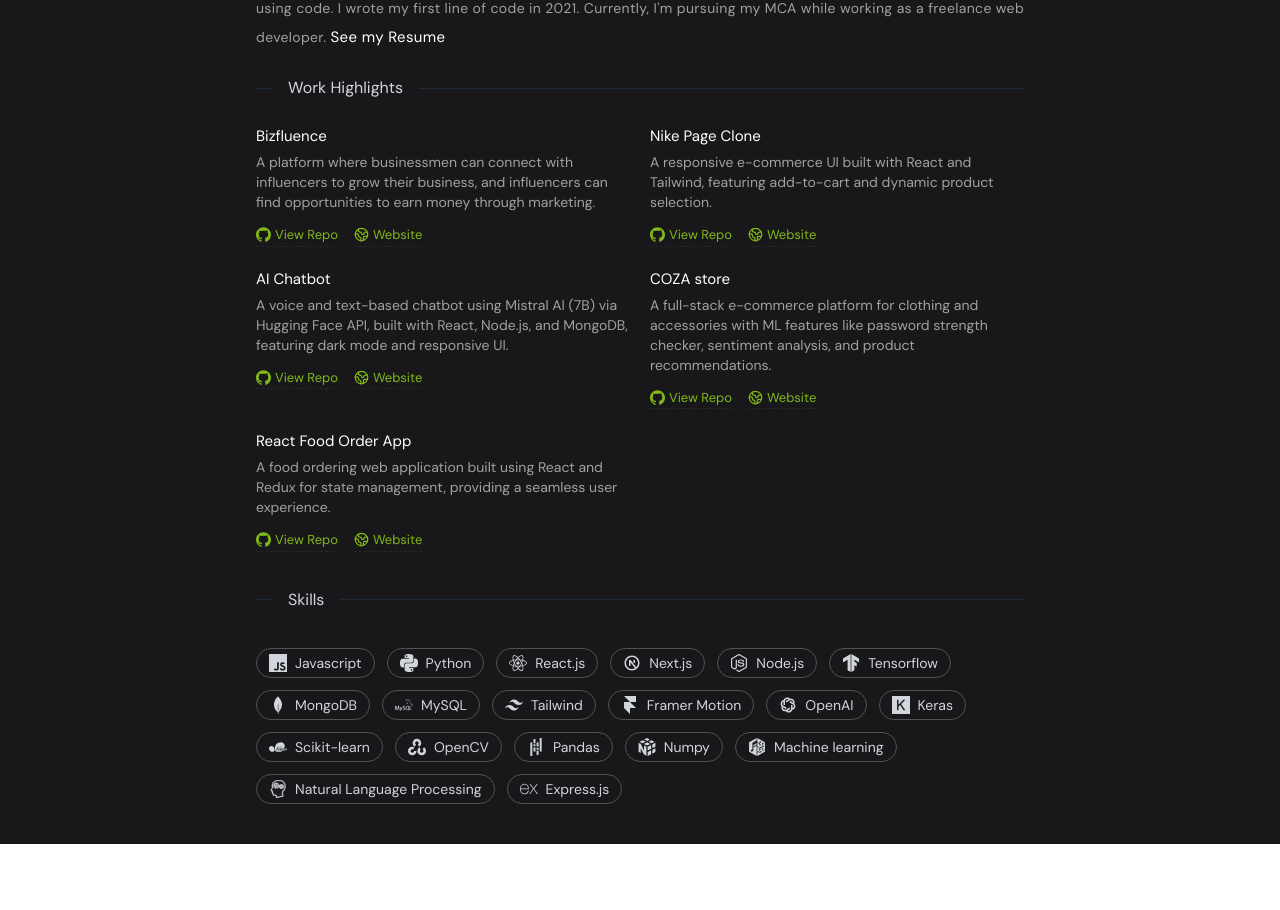
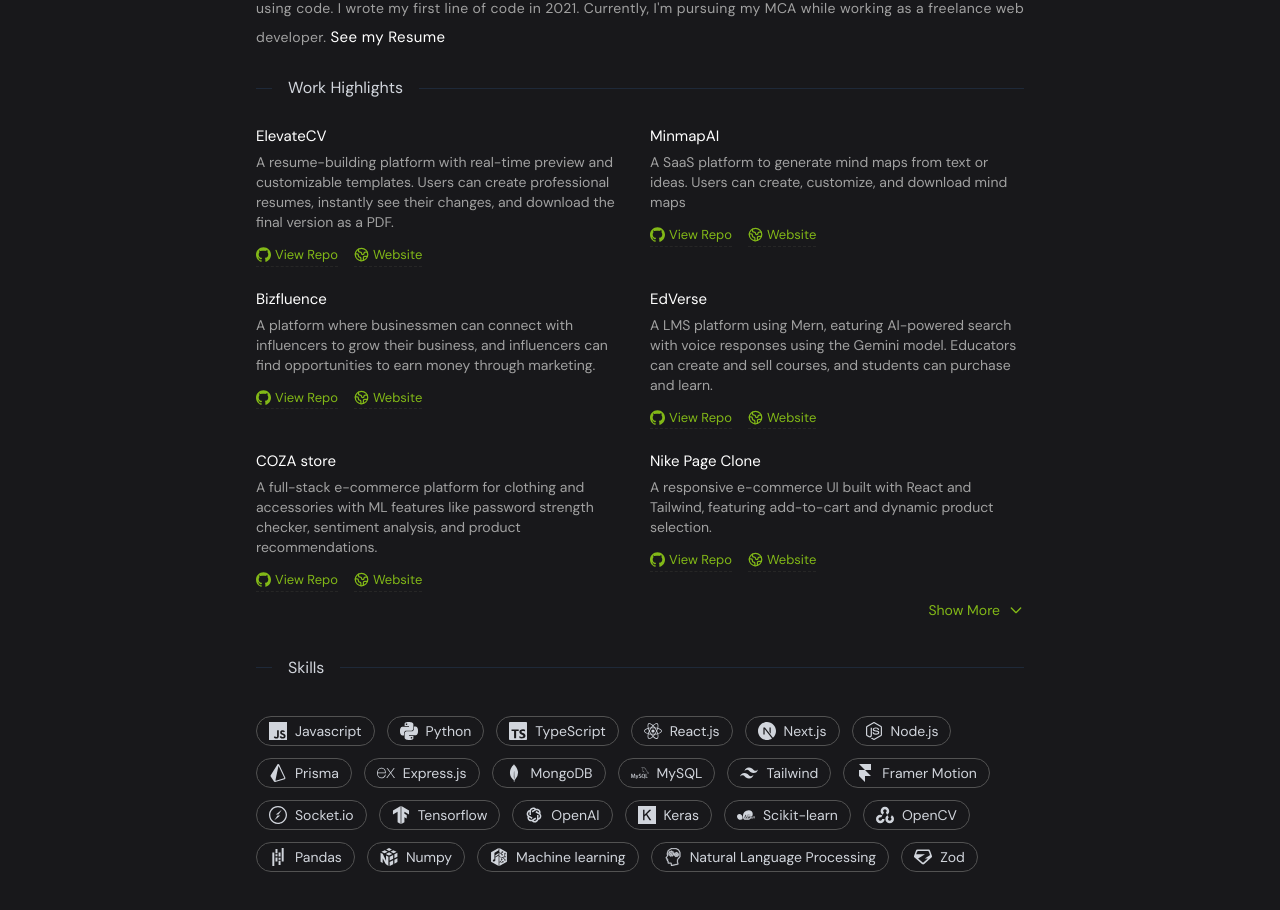
Before and after one commit to S4vad/Portfolio_dev, a React (Vite) app: page / in a window 1280 px wide. Shown: the part 178-1088 px from the top of the page. Before the commit the page ends 1022 px from the top, so only its background shows below. Built offline with nearby package versions, Linux system fonts and the light colour scheme.

Commit message:
added new projects

```diff
--- a/src/data/data.js
+++ b/src/data/data.js
@@ -1,11 +1,41 @@
 const platformInfo = [
+  {
+    title: "ElevateCV",
+    description:
+      "A resume-building platform with real-time preview and customizable templates. Users can create professional resumes, instantly see their changes, and download the final version as a PDF.",
+    gitLink: "https://github.com/S4vad/Resume-builder-Next-js-full-stack",
+    webLink: "https://resume-builder-five-ashy.vercel.app",
+  },
+  {
+    title: "MinmapAI",
+    description:
+      "A SaaS platform to generate mind maps from text or ideas. Users can create, customize, and download mind maps",
+    gitLink: "https://github.com/S4vad/Mindmap-Ai",
+    webLink: "https://mindmap-ai-chi.vercel.app",
+  },
   {
     title: "Bizfluence",
     description:
       "A platform where businessmen can connect with influencers to grow their business, and influencers can find opportunities to earn money through marketing.",
-    gitLink: "https://github.com/your-repo-link",
+    gitLink: "https://github.com/S4vad/BizFlunece",
+    webLink: "https://biz-flunece.vercel.app",
+  },
+  {
+    title: "EdVerse",
+    description:
+      " A LMS platform using Mern, eaturing AI-powered search with voice responses using the Gemini model. Educators can create and sell courses, and students can purchase and learn.",
+    gitLink: "https://github.com/S4vad/LMS-using-Mern",
+    webLink: "https://edverse-kappa.vercel.app",
+  },
+  {
+    title: "COZA store",
+    description:
+      "A full-stack e-commerce platform for clothing and accessories with ML features like password strength checker, sentiment analysis, and product recommendations.",
+    gitLink:
+      "https://github.com/S4vad Ecommerce_clothing_store_integrated_with_machine_learning-",
     webLink: "https://your-website-link.com",
   },
+
   {
     title: "Nike Page Clone",
     description:
@@ -22,13 +52,22 @@
     gitLink: "https://github.com/S4vad/Voice-and-Text-Chatbot",
     webLink: "https://chatbot-neon-three.vercel.app",
   },
+
   {
-    title: "COZA store",
+    title: "LinkedIn Clone",
     description:
-      "A full-stack e-commerce platform for clothing and accessories with ML features like password strength checker, sentiment analysis, and product recommendations.",
-    gitLink: "https://github.com/your-repo-link",
-    webLink: "https://your-website-link.com",
+      "A social networking platform built with the MERN stack and Socket.io, featuring real-time likes, comments, and posts with a modern responsive UI.",
+    gitLink: "https://github.com/S4vad/LinkdIn-FrontEnd",
+    webLink: "https://linkdin-gold.vercel.app",
   },
+  {
+    title: "YouTube Clone",
+    description:
+      "A video streaming platform built with React and Tailwind CSS, featuring YouTube API integration for fetching videos, search with live suggestions, and responsive UI.",
+    gitLink: "https://github.com/S4vad/Youtube_clone_React-Redux",
+    webLink: "https://youtube-clone-react.vercel.app",
+  },
+
   {
     title: "React Food Order App",
     description:
--- a/src/pages/Main.jsx
+++ b/src/pages/Main.jsx
@@ -6,7 +6,7 @@
 
 export default function Main() {
   return (
-    <div className="pt-5 md:pt-8">
+    <div className="pt-6.5 md:pt-8">
       <Toaster />
       <div className="flex flex-col gap-3 w-full min-[1800px]:w-[65%]">
         <div className="flex justify-between ">
@@ -50,7 +50,7 @@
             first line of code in 2021. Currently, I'm pursuing my MCA while
             working as a freelance web developer. <span> </span>
             <a
-              href="https://drive.google.com/file/d/1jLgQ-8uITiOJILSsu2ULCabp-BJowfLw/view?usp=drive_link"
+              href={import.meta.env.VITE_RESUME_LINK}
               className="inline-block hover:scale-102 transition-all hover:text-yellow-200 text-[#FFFFFF]"
             >
               <span className="text-[15px]">See my Resume</span>
--- a/src/pages/Svg.jsx
+++ b/src/pages/Svg.jsx
@@ -6,9 +6,9 @@
   const isMediumUp = useMediaQuery("(min-width: 768px)");
   return (
     <motion.div
-      initial={{ opacity: 0, x: isMediumUp ? 85 : 20}}
+      initial={{ opacity: 0, x: isMediumUp ? 85 : 20 }}
       whileInView={{ opacity: 1, x: 0 }}
-      transition={{ duration: 0.9 ,delay:0.2}}
+      transition={{ duration: 0.9, delay: 0.2 }}
       class="flex items-center gap-3 flex-wrap text-[#212529] pb-10"
     >
       <div class="flex items-center text-sm hover:scale-[1.05] rounded-full text-gray-300 transition-all cursor-pointer gap-2 px-3 py-1 border border-neutral-600">
@@ -46,6 +46,22 @@
           stroke="currentColor"
           fill="currentColor"
           stroke-width="0"
+          height="18"
+          width="18"
+          viewBox="0 0 24 24"
+          xmlns="http://www.w3.org/2000/svg"
+        >
+          <title>TypeScript</title>
+          <path d="M1.125 0C.502 0 0 .502 0 1.125v21.75C0 23.498.502 24 1.125 24h21.75c.623 0 1.125-.502 1.125-1.125V1.125C24 .502 23.498 0 22.875 0zm17.363 9.75c.612 0 1.154.037 1.627.111a6.38 6.38 0 0 1 1.306.34v2.458a3.95 3.95 0 0 0-.643-.361 5.093 5.093 0 0 0-.717-.26 5.453 5.453 0 0 0-1.426-.2c-.3 0-.573.028-.819.086a2.1 2.1 0 0 0-.623.242c-.17.104-.3.229-.393.374a.888.888 0 0 0-.14.49c0 .196.053.373.156.529.104.156.252.304.443.444s.423.276.696.41c.273.135.582.274.926.416.47.197.892.407 1.266.628.374.222.695.473.963.753.268.279.472.598.614.957.142.359.214.776.214 1.253 0 .657-.125 1.21-.373 1.656a3.033 3.033 0 0 1-1.012 1.085 4.38 4.38 0 0 1-1.487.596c-.566.12-1.163.18-1.79.18a9.916 9.916 0 0 1-1.84-.164 5.544 5.544 0 0 1-1.512-.493v-2.63a5.033 5.033 0 0 0 3.237 1.2c.333 0 .624-.03.872-.09.249-.06.456-.144.623-.25.166-.108.29-.234.373-.38a1.023 1.023 0 0 0-.074-1.089 2.12 2.12 0 0 0-.537-.5 5.597 5.597 0 0 0-.807-.444 27.72 27.72 0 0 0-1.007-.436c-.918-.383-1.602-.852-2.053-1.405-.45-.553-.676-1.222-.676-2.005 0-.614.123-1.141.369-1.582.246-.441.58-.804 1.004-1.089a4.494 4.494 0 0 1 1.47-.629 7.536 7.536 0 0 1 1.77-.201zm-15.113.188h9.563v2.166H9.506v9.646H6.789v-9.646H3.375z" />
+        </svg>
+
+        <p>TypeScript</p>
+      </div>
+      <div class="flex items-center text-sm hover:scale-[1.05] rounded-full text-gray-300  transition-all cursor-pointer gap-2 px-3 py-1 border border-neutral-600">
+        <svg
+          stroke="currentColor"
+          fill="currentColor"
+          stroke-width="0"
           viewBox="0 0 512 512"
           height="18"
           width="18"
@@ -55,19 +71,22 @@
         </svg>
         <p>React.js</p>
       </div>
-      <div class="flex items-center text-sm hover:scale-[1.05] rounded-full text-gray-300 transition-all cursor-pointer gap-2 px-3 py-1 border border-neutral-600">
+
+      <div class="flex items-center text-sm hover:scale-[1.05] rounded-full text-gray-300  transition-all cursor-pointer gap-2 px-3 py-1 border border-neutral-600">
         <svg
           stroke="currentColor"
           fill="currentColor"
           stroke-width="0"
-          viewBox="0 0 24 24"
           height="18"
           width="18"
+          viewBox="0 0 24 24"
           xmlns="http://www.w3.org/2000/svg"
         >
-          <path d="M17.6644 17.6493L10.2602 8H8V16H10V10.9462L16.0869 18.8788C14.8907 19.5909 13.4931 20 12 20C7.58172 20 4 16.4183 4 12C4 7.58172 7.58172 4 12 4C16.4183 4 20 7.58172 20 12C20 14.2053 19.1077 16.2022 17.6644 17.6493ZM12 22C17.5228 22 22 17.5228 22 12C22 6.47715 17.5228 2 12 2C6.47715 2 2 6.47715 2 12C2 17.5228 6.47715 22 12 22ZM14 12V8H16V12H14Z"></path>
+          <title>Next.js</title>
+          <path d="M18.665 21.978C16.758 23.255 14.465 24 12 24 5.377 24 0 18.623 0 12S5.377 0 12 0s12 5.377 12 12c0 3.583-1.574 6.801-4.067 9.001L9.219 7.2H7.2v9.596h1.615V9.251l9.85 12.727Zm-3.332-8.533 1.6 2.061V7.2h-1.6v6.245Z" />
         </svg>
-        <p>Next.js</p>
+
+        <p>Next.js </p>
       </div>
 
       <div class="flex items-center text-sm hover:scale-[1.05] rounded-full text-gray-300  transition-all cursor-pointer gap-2 px-3 py-1 border border-neutral-600">
@@ -97,12 +116,29 @@
           viewBox="0 0 24 24"
           xmlns="http://www.w3.org/2000/svg"
         >
-          <title>TensorFlow</title>
-          <path d="M1.292 5.856L11.54 0v24l-4.095-2.378V7.603l-6.168 3.564.015-5.31zm21.43 5.311l-.014-5.31L12.46 0v24l4.095-2.378V14.87l3.092 1.788-.018-4.618-3.074-1.756V7.603l6.168 3.564z" />
+          <title>Prisma</title>
+          <path d="M21.8068 18.2848L13.5528.7565c-.207-.4382-.639-.7273-1.1286-.7541-.5023-.0293-.9523.213-1.2062.6253L2.266 15.1271c-.2773.4518-.2718 1.0091.0158 1.4555l4.3759 6.7786c.2608.4046.7127.6388 1.1823.6388.1332 0 .267-.0188.3987-.0577l12.7019-3.7568c.3891-.1151.7072-.3904.8737-.7553s.1633-.7828-.0075-1.1454zm-1.8481.7519L9.1814 22.2242c-.3292.0975-.6448-.1873-.5756-.5194l3.8501-18.4386c.072-.3448.5486-.3996.699-.0803l7.1288 15.138c.1344.2856-.019.6224-.325.7128z" />
         </svg>
 
-        <p>Tensorflow</p>
+        <p>Prisma</p>
       </div>
+
+      <div class="flex items-center text-sm hover:scale-[1.05] rounded-full text-gray-300  transition-all cursor-pointer gap-2 px-3 py-1 border border-neutral-600">
+        <svg
+          stroke="currentColor"
+          fill="currentColor"
+          strokeWidth="0"
+          role="img"
+          viewBox="0 0 24 24"
+          height="18"
+          width="18"
+          xmlns="http://www.w3.org/2000/svg"
+        >
+          <path d="M24 18.588a1.529 1.529 0 01-1.895-.72l-3.45-4.771-.5-.667-4.003 5.444a1.466 1.466 0 01-1.802.708l5.158-6.92-4.798-6.251a1.595 1.595 0 011.9.666l3.576 4.83 3.596-4.81a1.435 1.435 0 011.788-.668L21.708 7.9l-2.522 3.283a.666.666 0 000 .994l4.804 6.412zM.002 11.576l.42-2.075c1.154-4.103 5.858-5.81 9.094-3.27 1.895 1.489 2.368 3.597 2.275 5.973H1.116C.943 16.447 4.005 19.009 7.92 17.7a4.078 4.078 0 002.582-2.876c.207-.666.548-.78 1.174-.588a5.417 5.417 0 01-2.589 3.957 6.272 6.272 0 01-7.306-.933 6.575 6.575 0 01-1.64-3.858c0-.235-.08-.455-.134-.666A88.33 88.33 0 010 11.577zm1.127-.286h9.654c-.06-3.076-2.001-5.258-4.59-5.278-2.882-.04-4.944 2.094-5.071 5.264z"></path>
+        </svg>
+        <p>Express.js</p>
+      </div>
+
       <div class="flex items-center text-sm hover:scale-[1.05] rounded-full text-gray-300  transition-all cursor-pointer gap-2 px-3 py-1 border border-neutral-600">
         <svg
           stroke="currentColor"
@@ -151,6 +187,7 @@
         </svg>
         <p>Tailwind</p>
       </div>
+
       <div class="flex items-center text-sm hover:scale-[1.05] rounded-full text-gray-300  transition-all cursor-pointer gap-2 px-3 py-1 border border-neutral-600">
         <svg
           stroke="currentColor"
@@ -165,6 +202,40 @@
           <path d="M4 0h16v8h-8zM4 8h8l8 8H4zM4 16h8v8z"></path>
         </svg>
         <p>Framer Motion</p>
+      </div>
+
+      <div class="flex items-center text-sm hover:scale-[1.05] rounded-full text-gray-300  transition-all cursor-pointer gap-2 px-3 py-1 border border-neutral-600">
+        <svg
+          stroke="currentColor"
+          fill="currentColor"
+          stroke-width="0"
+          height="18"
+          width="18"
+          viewBox="0 0 24 24"
+          xmlns="http://www.w3.org/2000/svg"
+        >
+          <title>Socket.io</title>
+          <path d="M11.9362.0137a12.1694 12.1694 0 00-2.9748.378C4.2816 1.5547.5678 5.7944.0918 10.6012c-.59 4.5488 1.7079 9.2856 5.6437 11.6345 3.8608 2.4179 9.0926 2.3199 12.8734-.223 3.3969-2.206 5.5118-6.2277 5.3858-10.2845-.058-4.0159-2.31-7.9167-5.7588-9.9796C16.354.5876 14.1431.0047 11.9362.0137zm-.063 1.696c4.9448-.007 9.7886 3.8137 10.2815 8.9245.945 5.6597-3.7528 11.4125-9.4875 11.5795-5.4538.544-10.7245-4.0798-10.8795-9.5566-.407-4.4338 2.5159-8.8346 6.6977-10.2995a9.1126 9.1126 0 013.3878-.647zm5.0908 3.2248c-2.6869 2.0849-5.2598 4.3078-7.8886 6.4567 1.2029.017 2.4118.016 3.6208.01 1.41-2.165 2.8589-4.3008 4.2678-6.4667zm-5.6647 7.6536c-1.41 2.166-2.86 4.3088-4.2699 6.4737 2.693-2.0799 5.2548-4.3198 7.9017-6.4557a255.4132 255.4132 0 00-3.6318-.018z" />
+        </svg>
+
+        <p>Socket.io</p>
+      </div>
+
+      <div class="flex items-center text-sm hover:scale-[1.05] rounded-full text-gray-300  transition-all cursor-pointer gap-2 px-3 py-1 border border-neutral-600">
+        <svg
+          stroke="currentColor"
+          fill="currentColor"
+          stroke-width="0"
+          height="18"
+          width="18"
+          viewBox="0 0 24 24"
+          xmlns="http://www.w3.org/2000/svg"
+        >
+          <title>TensorFlow</title>
+          <path d="M1.292 5.856L11.54 0v24l-4.095-2.378V7.603l-6.168 3.564.015-5.31zm21.43 5.311l-.014-5.31L12.46 0v24l4.095-2.378V14.87l3.092 1.788-.018-4.618-3.074-1.756V7.603l6.168 3.564z" />
+        </svg>
+
+        <p>Tensorflow</p>
       </div>
       <div class="flex items-center text-sm hover:scale-[1.05] rounded-full text-gray-300 transition-all cursor-pointer gap-2 px-3 py-1 border border-neutral-600">
         <svg
@@ -318,20 +389,22 @@
 
         <p>Natural Language Processing</p>
       </div>
+
       <div class="flex items-center text-sm hover:scale-[1.05] rounded-full text-gray-300  transition-all cursor-pointer gap-2 px-3 py-1 border border-neutral-600">
         <svg
           stroke="currentColor"
           fill="currentColor"
-          strokeWidth="0"
-          role="img"
-          viewBox="0 0 24 24"
+          stroke-width="0"
           height="18"
           width="18"
+          viewBox="0 0 24 24"
           xmlns="http://www.w3.org/2000/svg"
         >
-          <path d="M24 18.588a1.529 1.529 0 01-1.895-.72l-3.45-4.771-.5-.667-4.003 5.444a1.466 1.466 0 01-1.802.708l5.158-6.92-4.798-6.251a1.595 1.595 0 011.9.666l3.576 4.83 3.596-4.81a1.435 1.435 0 011.788-.668L21.708 7.9l-2.522 3.283a.666.666 0 000 .994l4.804 6.412zM.002 11.576l.42-2.075c1.154-4.103 5.858-5.81 9.094-3.27 1.895 1.489 2.368 3.597 2.275 5.973H1.116C.943 16.447 4.005 19.009 7.92 17.7a4.078 4.078 0 002.582-2.876c.207-.666.548-.78 1.174-.588a5.417 5.417 0 01-2.589 3.957 6.272 6.272 0 01-7.306-.933 6.575 6.575 0 01-1.64-3.858c0-.235-.08-.455-.134-.666A88.33 88.33 0 010 11.577zm1.127-.286h9.654c-.06-3.076-2.001-5.258-4.59-5.278-2.882-.04-4.944 2.094-5.071 5.264z"></path>
+          <title>Zod</title>
+          <path d="M2.584 3.582a2.247 2.247 0 0 1 2.112-1.479h14.617c.948 0 1.794.595 2.115 1.487l2.44 6.777a2.248 2.248 0 0 1-.624 2.443l-9.61 8.52a2.247 2.247 0 0 1-2.963.018L.776 12.773a2.248 2.248 0 0 1-.64-2.467Zm12.038 4.887-9.11 5.537 5.74 5.007c.456.399 1.139.396 1.593-.006l5.643-5.001H14.4l6.239-3.957c.488-.328.69-.947.491-1.5l-1.24-3.446a1.535 1.535 0 0 0-1.456-1.015H5.545a1.535 1.535 0 0 0-1.431 1.01l-1.228 3.37z" />
         </svg>
-        <p>Express.js</p>
+
+        <p>Zod</p>
       </div>
     </motion.div>
   );
--- a/src/pages/Work.jsx
+++ b/src/pages/Work.jsx
@@ -1,17 +1,23 @@
 import platformInfo from "@/data/data";
 import { motion } from "framer-motion";
+import { useState } from "react";
 
 export default function Work() {
+  const [visibleCount, setVisibleCount] = useState(6);
+
+  const showMore = () => {
+    setVisibleCount((prev) => prev + 4);
+  };
   return (
     <div className=" my-2 ">
       <div className="grid grid-cols-1 md:grid-cols-2 gap-5">
-        {platformInfo.map((item, index) => (
+        {platformInfo.slice(0, visibleCount).map((item, index) => (
           <motion.div
             key={index}
             className="flex flex-col gap-4 leading-relaxed"
             initial={{ opacity: 0, y: 30 }}
             animate={{ opacity: 1, y: 0 }}
-            transition={{ duration: 0.5, delay: 1.3+index * 0.3 }}
+            transition={{ duration: 0.5, delay: 1.3 + index * 0.3 }}
           >
             <div className="flex flex-col gap-3 ">
               <h3 className="text-[15px]  text-white">{item.title}</h3>
@@ -77,6 +83,36 @@
           </motion.div>
         ))}
       </div>
+      {/*show more button*/}
+      {visibleCount < platformInfo.length && (
+        <motion.div
+          key="show-more"
+          className="md flex justify-end"
+          initial={{ opacity: 0, y: 30 }}
+          animate={{ opacity: 1, y: 0 }}
+          transition={{ duration: 0.5, delay: 1.3 }}
+        >
+          <button
+            onClick={showMore}
+            className="flex items-center gap-2 mt-2  text-[#82b817] hover:text-[#a3d42a] text-sm"
+          >
+            Show More
+            <svg
+              className="w-4 h-4"
+              fill="none"
+              stroke="currentColor"
+              strokeWidth="2"
+              viewBox="0 0 24 24"
+            >
+              <path
+                strokeLinecap="round"
+                strokeLinejoin="round"
+                d="M19 9l-7 7-7-7"
+              />
+            </svg>
+          </button>
+        </motion.div>
+      )}
     </div>
   );
 }
```
Also changed, not shown: 2 other files (tests, documents, lock files or other folders).
